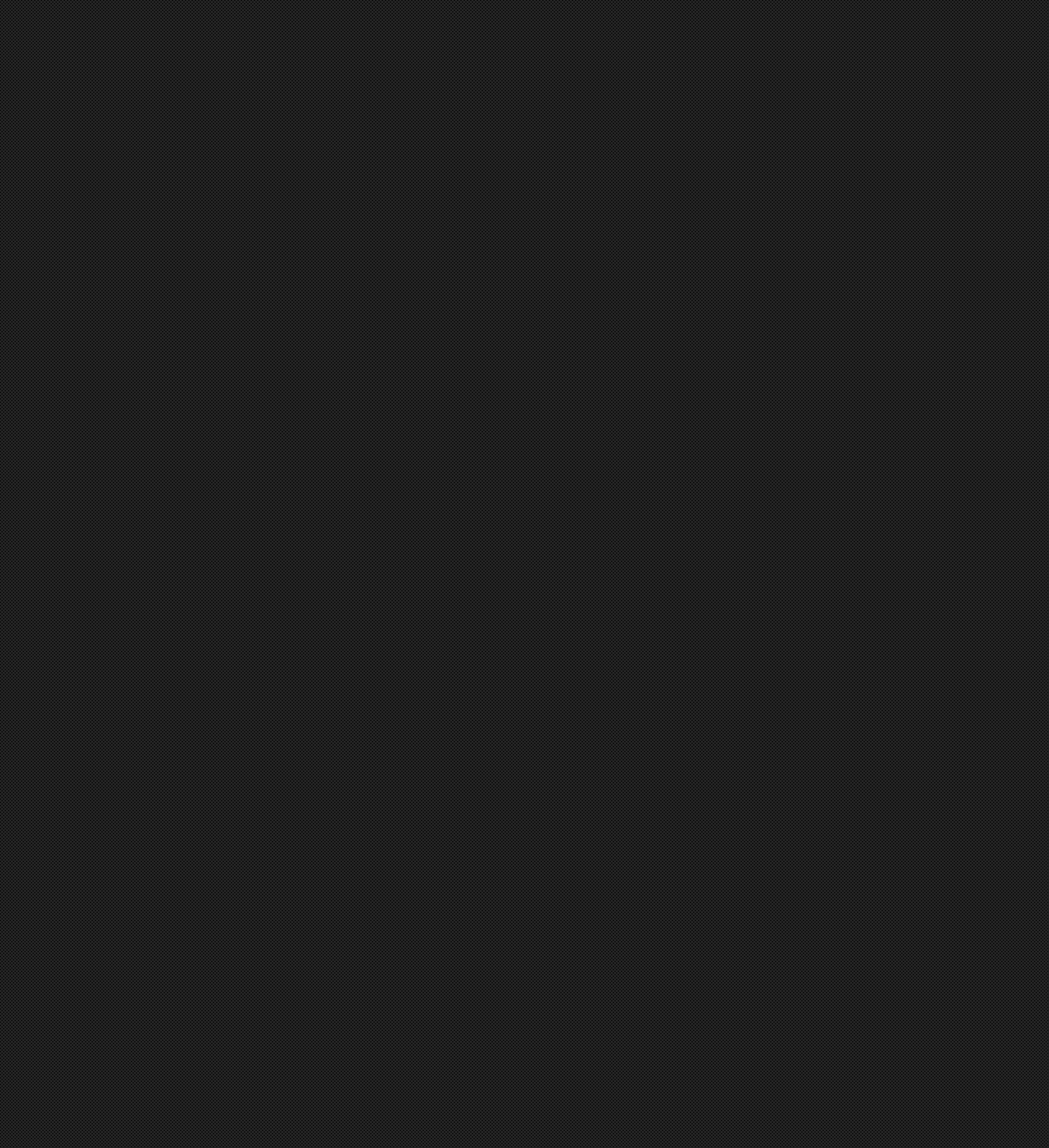
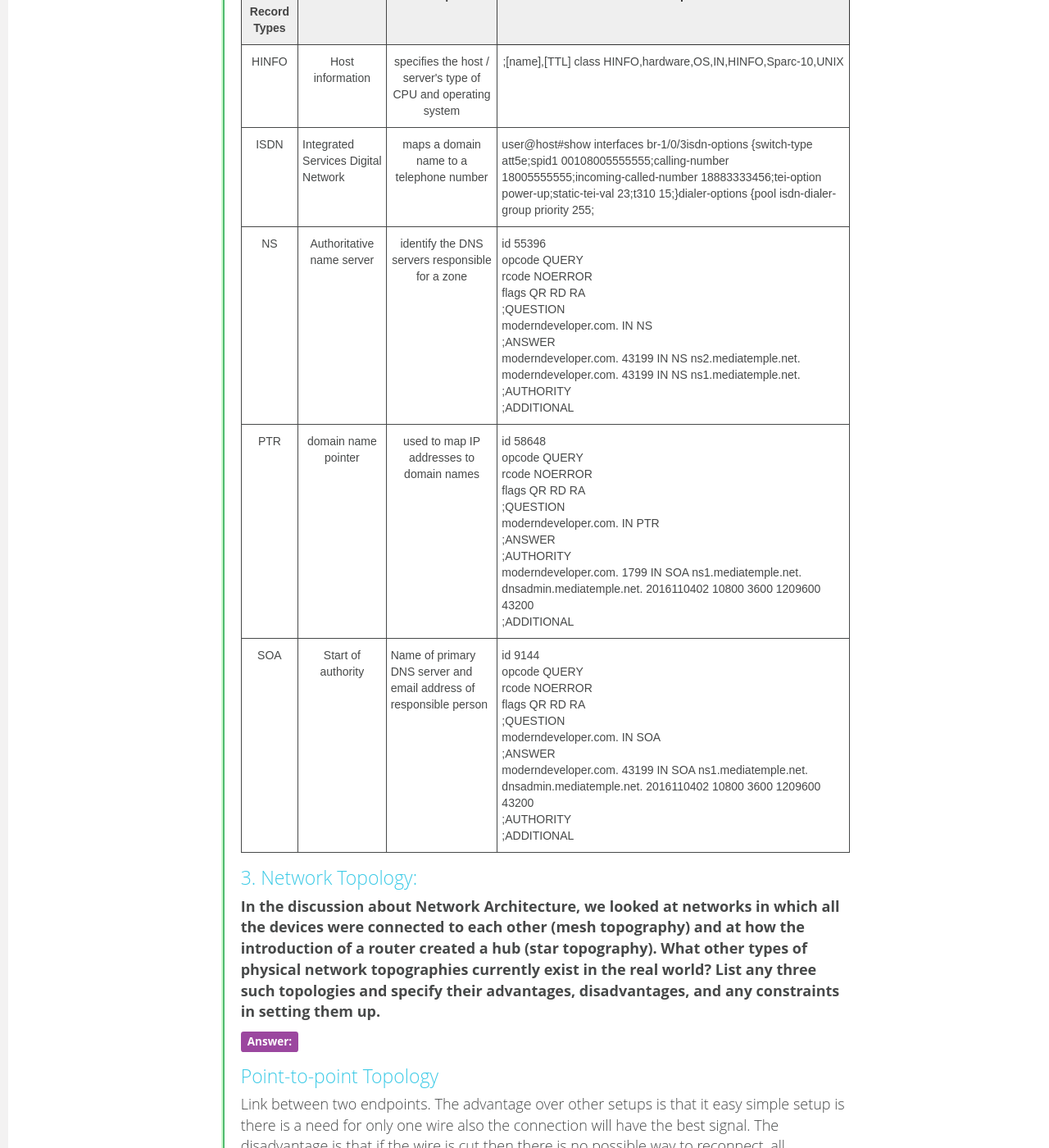
Before and after one commit to OscarRobertRodriguez/projectsModernDeveloper, a Jekyll site: the page built from _posts/2016-12-06-architecture.md, in a window 1280 px wide and 1400 px high, scrolled down 5902 px. Shown: the whole window at 82% size. Built offline with Jekyll 4.4.1, drawn with Linux system fonts in a browser that asks for light colours; some of the changed text lies outside the part shown.

Commit message:
finish projects for arch chap

```diff
--- a/_posts/2016-12-06-architecture.md
+++ b/_posts/2016-12-06-architecture.md
@@ -259,3 +259,81 @@ To answer this project let's break down each class of error codes for 1XX to 5XX
    * error returned when bandwidth is exceeded might be useful if you run a site where data usage is payed for subscriptionally
 * **450 Blocked by Window Parental Controls**
    * Used by microsoft to let client know that Parental controls is blocking access to site.
+
+
+<h3 style="color:#3CCAE6">3. DNS:</h3>
+**We looked at different types of DNS records such as A, CNAME, MX, TXT, etc. In this task, you will research the following types of records: HINFO, ISDN, NS, PTR, and SOA. Create a table with the following columns to provide the information for the above newly listed record types: DNS Record Type, Full form, Description, and Example.**
+<br>
+<span class="label label-warning">Answer:</span><br>
+<style type="text/css">
+.tg  {border-collapse:collapse;border-spacing:0;}
+.tg td{font-family:Arial, sans-serif;font-size:14px;padding:10px 5px;border-style:solid;border-width:1px;overflow:hidden;word-break:normal;}
+.tg th{font-family:Arial, sans-serif;font-size:14px;font-weight:normal;padding:10px 5px;border-style:solid;border-width:1px;overflow:hidden;word-break:normal;}
+.tg .tg-7fle{font-weight:bold;background-color:#efefef;text-align:center;vertical-align:top}
+.tg .tg-baqh{text-align:center;vertical-align:top}
+.tg .tg-ccb6{font-weight:bold;background-color:#efefef;color:#333333;text-align:center;vertical-align:top}
+.tg .tg-i81m{background-color:#ffffff;text-align:center;vertical-align:top}
+.tg .tg-yw4l{vertical-align:top}
+</style>
+<table class="tg">
+  <tr>
+    <th class="tg-7fle">DNS Record Types</th>
+    <th class="tg-7fle">Full Form</th>
+    <th class="tg-7fle">Description</th>
+    <th class="tg-ccb6">Example</th>
+  </tr>
+  <tr>
+    <td class="tg-i81m">HINFO</td>
+    <td class="tg-i81m">Host information</td>
+    <td class="tg-i81m">specifies the host / server's type of CPU and operating system</td>
+    <td class="tg-i81m">;[name],[TTL] class HINFO,hardware,OS,IN,HINFO,Sparc-10,UNIX</td>
+  </tr>
+  <tr>
+    <td class="tg-baqh">ISDN</td>
+    <td class="tg-yw4l">Integrated Services Digital Network</td>
+    <td class="tg-baqh">maps a domain name to a telephone number</td>
+    <td class="tg-yw4l">user@host#show interfaces br-1/0/3isdn-options {switch-type att5e;spid1 00108005555555;calling-number 18005555555;incoming-called-number 18883333456;tei-option power-up;static-tei-val 23;t310 15;}dialer-options {pool isdn-dialer-group priority 255;</td>
+  </tr>
+  <tr>
+    <td class="tg-baqh">NS</td>
+    <td class="tg-baqh">Authoritative name server</td>
+    <td class="tg-baqh">identify the DNS servers responsible for a zone</td>
+    <td class="tg-yw4l">id 55396<br>opcode QUERY<br>rcode NOERROR<br>flags QR RD RA<br>;QUESTION<br>moderndeveloper.com. IN NS<br>;ANSWER<br>moderndeveloper.com. 43199 IN NS ns2.mediatemple.net.<br>moderndeveloper.com. 43199 IN NS ns1.mediatemple.net.<br>;AUTHORITY<br>;ADDITIONAL</td>
+  </tr>
+  <tr>
+    <td class="tg-baqh">PTR</td>
+    <td class="tg-baqh">domain name pointer</td>
+    <td class="tg-baqh"> used to map IP addresses to domain names </td>
+    <td class="tg-yw4l">id 58648<br>opcode QUERY<br>rcode NOERROR<br>flags QR RD RA<br>;QUESTION<br>moderndeveloper.com. IN PTR<br>;ANSWER<br>;AUTHORITY<br>moderndeveloper.com. 1799 IN SOA ns1.mediatemple.net. dnsadmin.mediatemple.net. 2016110402 10800 3600 1209600 43200<br>;ADDITIONAL</td>
+  </tr>
+  <tr>
+    <td class="tg-baqh">SOA</td>
+    <td class="tg-baqh">Start of authority</td>
+    <td class="tg-yw4l">Name of primary DNS server and email address of responsible person</td>
+    <td class="tg-yw4l">id 9144<br>opcode QUERY<br>rcode NOERROR<br>flags QR RD RA<br>;QUESTION<br>moderndeveloper.com. IN SOA<br>;ANSWER<br>moderndeveloper.com. 43199 IN SOA ns1.mediatemple.net. dnsadmin.mediatemple.net. 2016110402 10800 3600 1209600 43200<br>;AUTHORITY<br>;ADDITIONAL</td>
+  </tr>
+</table>
+
+
+
+
+
+
+<h3 style="color:#3CCAE6">3. Network Topology:</h3>
+**In the discussion about Network Architecture, we looked at networks in which all the devices were connected to each other (mesh topography) and at how the introduction of a router created a hub (star topography). What other types of physical network topographies currently exist in the real world? List any three such topologies and specify their advantages, disadvantages, and any constraints in setting them up.**
+
+<span class="label label-warning">Answer:</span><br>
+
+<h3 style="color:#3CCAE6">Point-to-point Topology</h3>
+
+Link between two endpoints. The advantage over other setups is that it easy simple setup is there is a need for only one wire also the connection will have the best signal. The disadvantage is that if the wire is cut then there is no possible way to reconnect, all communication will be lost.
+
+<h3 style="color:#3CCAE6">Ring Topology</h3>
+
+Closed loop connection. You can visualize as a ring where data is transmited in one direction till it gets back to the starting node. Advantages are that all nodes are connected. The disadvantages are that if one node is not woring the data will not make it to all nodes.
+
+
+
+<h3 style="color:#3CCAE6">Star Topology</h3>
+
+With this setup you have a central hub in the center with all other nodes connected to this central hub. Advantages to this setup is that every computer is indirectly connected and is easier than all other topologies to add additional nodes. The disadvantage is that it gives a singel point of failure.
```
